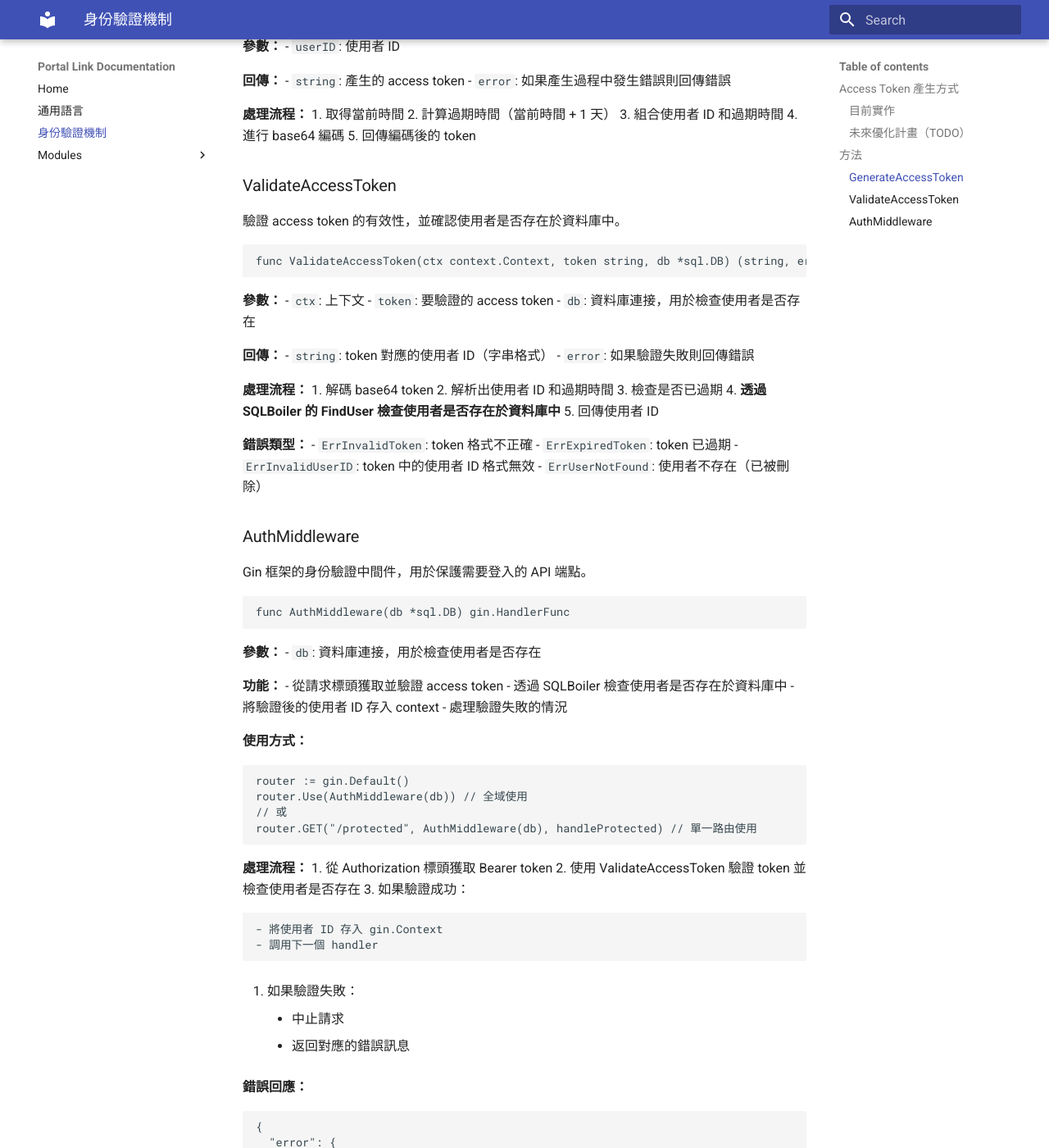
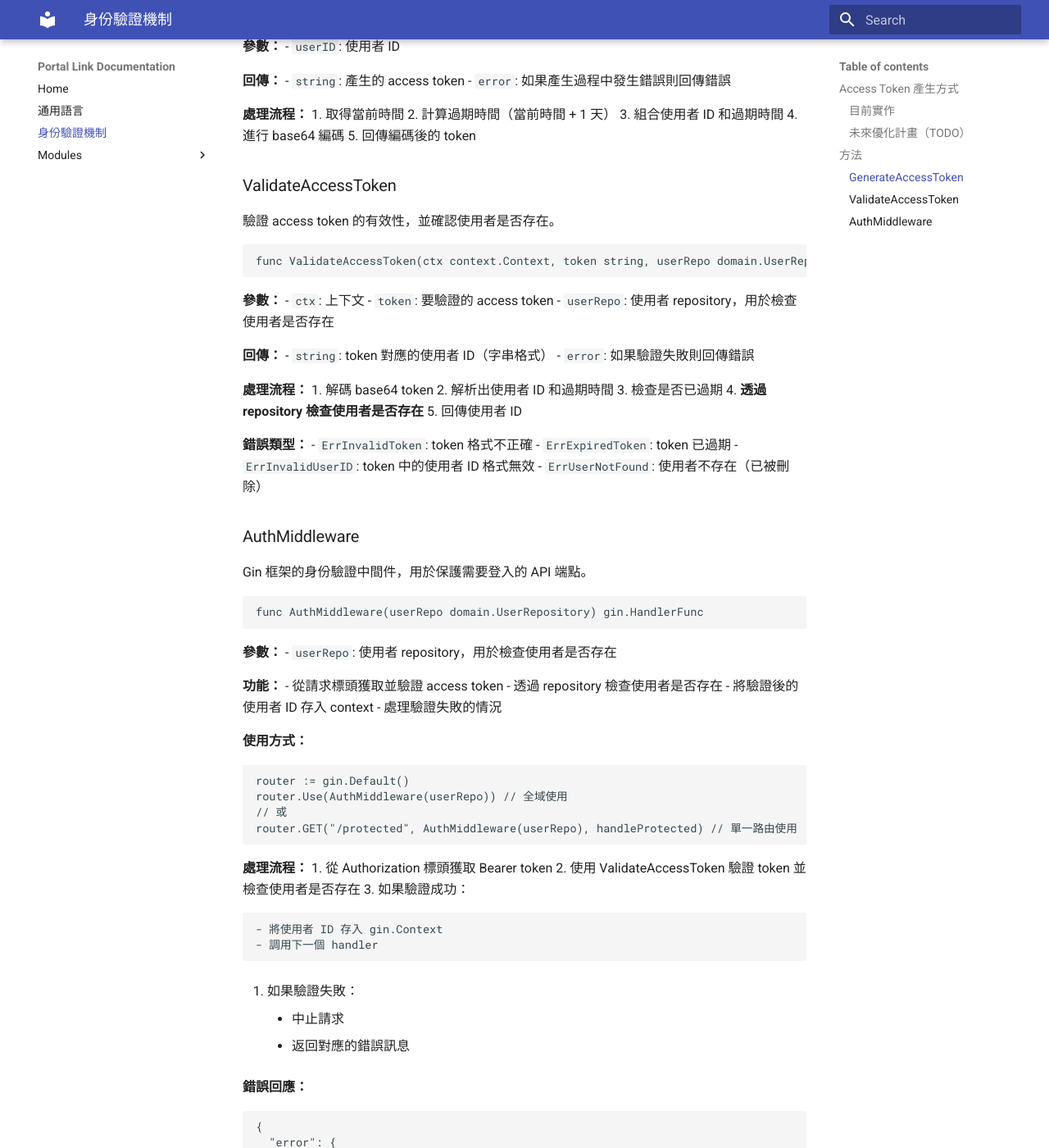
Before and after one commit to Lockingdong/portal_link, an MkDocs documentation site: the page built from docs/portal_link/docs/auth.md, in a window 1280 px wide and 1400 px high, scrolled down 881 px. Shown: the whole window at 82% size. Built offline with MkDocs 1.6.1 and Material for MkDocs 9.7.7, drawn with Linux system fonts in a browser that asks for light colours; some of the changed text lies outside the part shown.

Commit message:
Update authentication documentation to reflect repository usage
- Revised documentation to clarify that user existence checks are performed through a repository instead of directly accessing the database.
- Updated function signatures and descriptions in the auth.md file to align with the new in-memory repository implementation.

These changes enhance clarity and maintain consistency with the project's transition to in-memory repositories.

````diff
--- a/docs/portal_link/docs/auth.md
+++ b/docs/portal_link/docs/auth.md
@@ -10,7 +10,7 @@
 - Token 有效期：產生後 1 天內有效
 - 驗證機制：
   - 驗證 token 格式和過期時間
-  - **檢查使用者是否存在於資料庫中**，確保已刪除的使用者無法使用舊 token
+  - **檢查使用者是否存在**，確保已刪除的使用者無法使用舊 token
 
 ### 未來優化計畫（TODO）
 
@@ -44,16 +44,16 @@ func GenerateAccessToken(userID string) (string, error)
 
 ### ValidateAccessToken
 
-驗證 access token 的有效性，並確認使用者是否存在於資料庫中。
+驗證 access token 的有效性，並確認使用者是否存在。
 
 ```go
-func ValidateAccessToken(ctx context.Context, token string, db *sql.DB) (string, error)
+func ValidateAccessToken(ctx context.Context, token string, userRepo domain.UserRepository) (string, error)
 ```
 
 **參數：**
 - `ctx`: 上下文
 - `token`: 要驗證的 access token
-- `db`: 資料庫連接，用於檢查使用者是否存在
+- `userRepo`: 使用者 repository，用於檢查使用者是否存在
 
 **回傳：**
 - `string`: token 對應的使用者 ID（字串格式）
@@ -63,7 +63,7 @@ func ValidateAccessToken(ctx context.Context, token string, db *sql.DB) (string,
 1. 解碼 base64 token
 2. 解析出使用者 ID 和過期時間
 3. 檢查是否已過期
-4. **透過 SQLBoiler 的 FindUser 檢查使用者是否存在於資料庫中**
+4. **透過 repository 檢查使用者是否存在**
 5. 回傳使用者 ID
 
 **錯誤類型：**
@@ -77,24 +77,24 @@ func ValidateAccessToken(ctx context.Context, token string, db *sql.DB) (string,
 Gin 框架的身份驗證中間件，用於保護需要登入的 API 端點。
 
 ```go
-func AuthMiddleware(db *sql.DB) gin.HandlerFunc
+func AuthMiddleware(userRepo domain.UserRepository) gin.HandlerFunc
 ```
 
 **參數：**
-- `db`: 資料庫連接，用於檢查使用者是否存在
+- `userRepo`: 使用者 repository，用於檢查使用者是否存在
 
 **功能：**
 - 從請求標頭獲取並驗證 access token
-- 透過 SQLBoiler 檢查使用者是否存在於資料庫中
+- 透過 repository 檢查使用者是否存在
 - 將驗證後的使用者 ID 存入 context
 - 處理驗證失敗的情況
 
 **使用方式：**
 ```go
 router := gin.Default()
-router.Use(AuthMiddleware(db)) // 全域使用
+router.Use(AuthMiddleware(userRepo)) // 全域使用
 // 或
-router.GET("/protected", AuthMiddleware(db), handleProtected) // 單一路由使用
+router.GET("/protected", AuthMiddleware(userRepo), handleProtected) // 單一路由使用
 ```
 
 **處理流程：**
@@ -147,4 +147,4 @@ func handleProtected(c *gin.Context) {
 - token 過期或無效會返回 401 Unauthorized
 - 使用者不存在（已被刪除）會返回 401 Unauthorized
 - Context 中找不到使用者 ID 會返回 500 Internal Server Error
-- **安全性：** 系統會檢查使用者是否存在於資料庫中，已刪除的使用者無法使用舊 token
+- **安全性：** 系統會檢查使用者是否存在，已刪除的使用者無法使用舊 token
````
